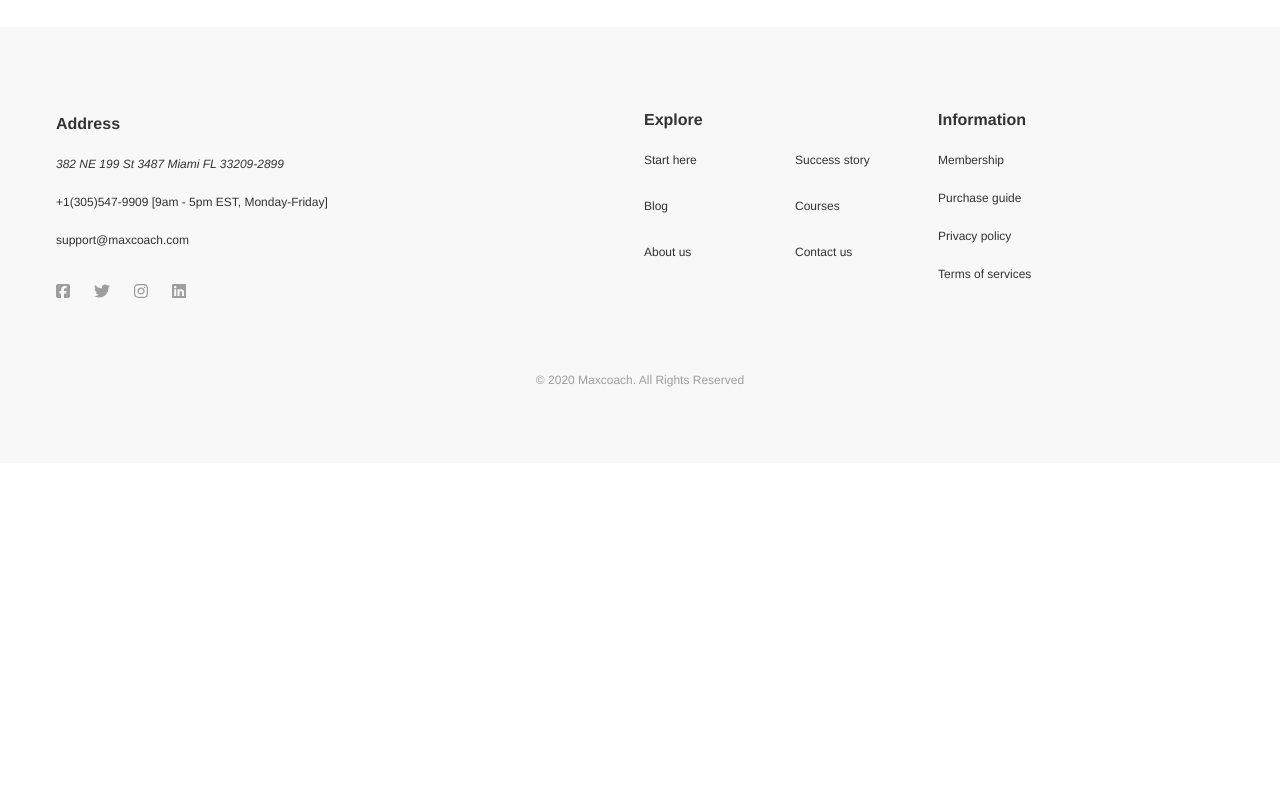
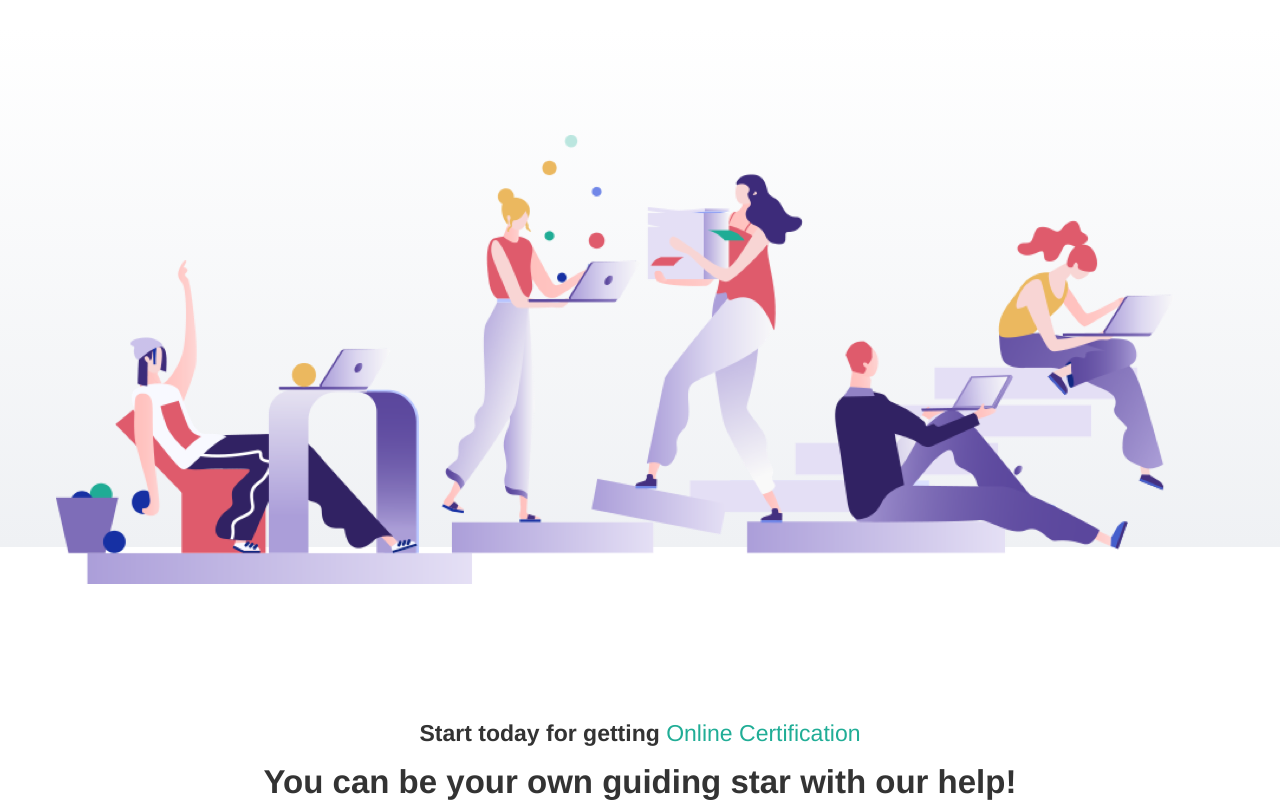
Before and after one commit to masfreddy93/proj-html-vuejs, a Vue app: page / in a window 1280 px wide. Shown: the part 3440-4242 px from the top of the page. Before the commit the page ends 3903 px from the top, so only its background shows below. Built offline with nearby package versions, Linux system fonts and the light colour scheme.

Commit message:
add section6 layout

```diff
--- a/src/components/MainComponent.vue
+++ b/src/components/MainComponent.vue
@@ -290,6 +290,14 @@
                 </ul>
             </div>
         </section>
+        <section class="section-6">
+            <div class="container">
+                <img src="../assets/images/home-6-services-image.png" alt="">
+                <h4>Start today for getting <mark>Online Certification</mark></h4>
+                <h3>You can be your own guiding star with our help!</h3>
+                <button class="button">Get started now</button>
+            </div>
+        </section>
     </main>
 </template>
 
@@ -501,5 +509,23 @@ main {
         }
     }
 
+    .section-6 {
+        background: linear-gradient((white, $section6-bg-grey) 54.085%, white 54.085%);
+
+        img {
+            margin-bottom: 8.5rem;
+        }
+
+        h4 {
+            font-size: 1.4375rem;
+            margin-bottom: 1rem;
+        }
+
+        h3 {
+            font-size: 2.0625rem;
+            margin-bottom: 2rem;
+        }
+    }
+
 }
 </style>
```
